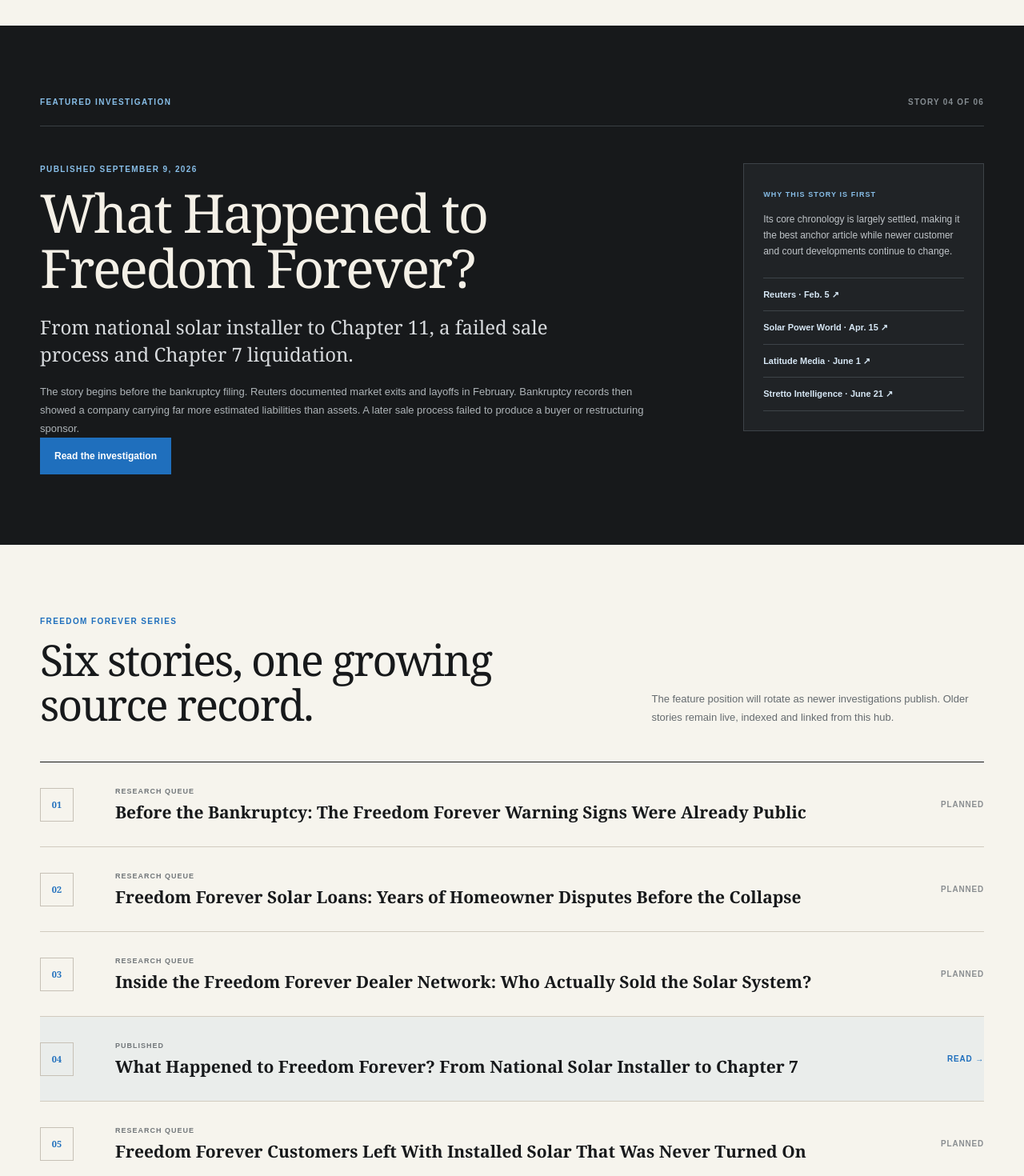
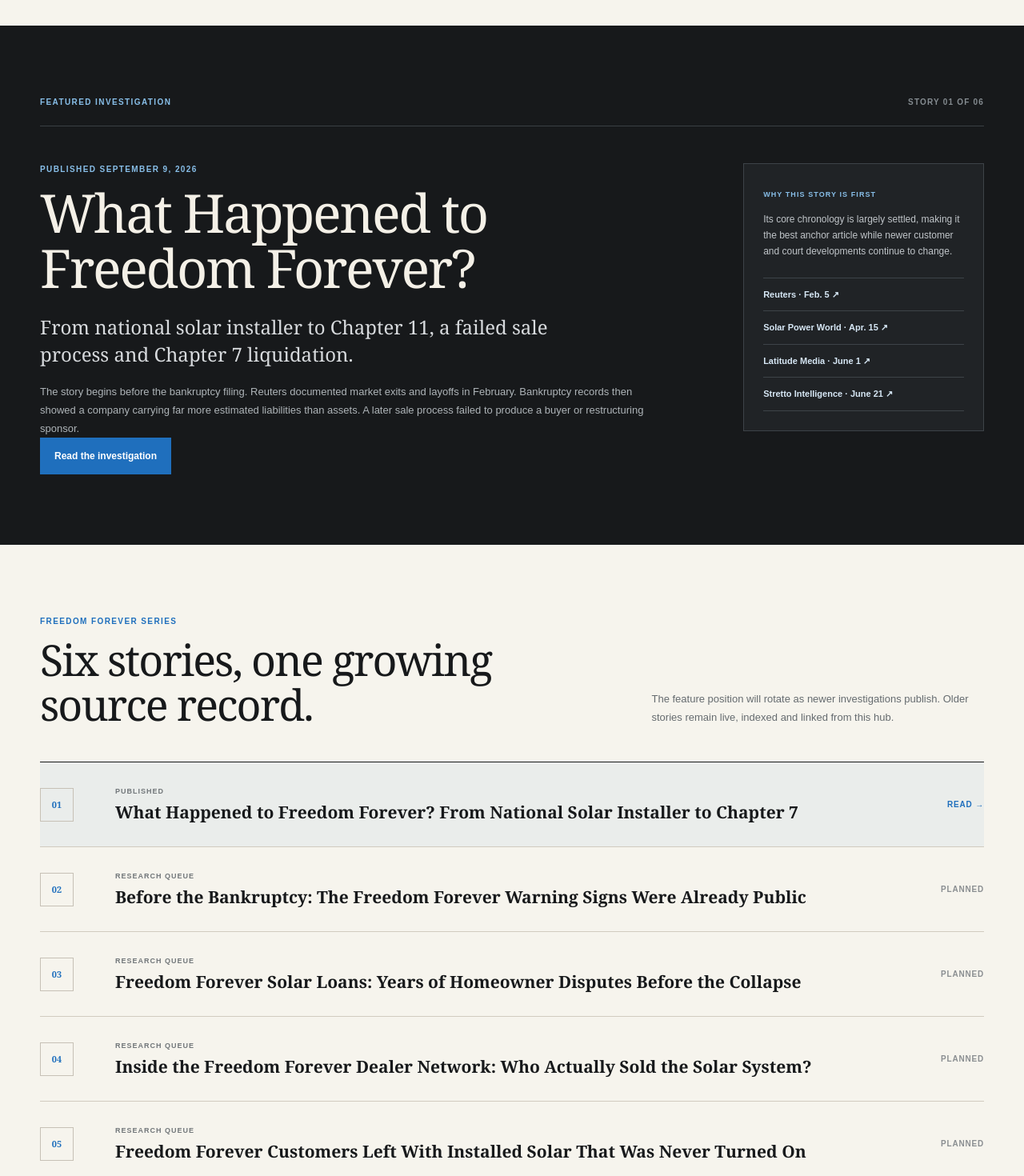
Before and after one commit to Decentralized-Rob/solar-consumer-research, a Next.js app: page /cases/freedom-forever in a window 1280 px wide. Shown: the part 1720-3190 px from the top of the page at 80% size. Built offline with nearby package versions, Linux system fonts and the light colour scheme.

Commit message:
List published Freedom investigation as Story 01

```diff
--- a/app/cases/freedom-forever/page.tsx
+++ b/app/cases/freedom-forever/page.tsx
@@ -58,24 +58,24 @@ const financePartners = ["Credit Human", "EnFin", "EverBright", "GoodLeap", "Par
 const stories = [
   {
     number: "01",
+    title: "What Happened to Freedom Forever? From National Solar Installer to Chapter 7",
+    status: "Published",
+    href: "/cases/freedom-forever/what-happened",
+  },
+  {
+    number: "02",
     title: "Before the Bankruptcy: The Freedom Forever Warning Signs Were Already Public",
     status: "Research queue",
   },
   {
-    number: "02",
+    number: "03",
     title: "Freedom Forever Solar Loans: Years of Homeowner Disputes Before the Collapse",
     status: "Research queue",
   },
   {
-    number: "03",
+    number: "04",
     title: "Inside the Freedom Forever Dealer Network: Who Actually Sold the Solar System?",
     status: "Research queue",
-  },
-  {
-    number: "04",
-    title: "What Happened to Freedom Forever? From National Solar Installer to Chapter 7",
-    status: "Published",
-    href: "/cases/freedom-forever/what-happened",
   },
   {
     number: "05",
@@ -223,7 +223,7 @@ export default function FreedomForeverHub() {
         </section>
 
         <section className="ff-section ff-featured" id="featured-investigation">
-          <div className="ff-featured-label"><span>Featured investigation</span><b>Story 04 of 06</b></div>
+          <div className="ff-featured-label"><span>Featured investigation</span><b>Story 01 of 06</b></div>
           <div className="ff-featured-grid">
             <div>
               <p className="ff-eyebrow">Published September 9, 2026</p>
```
